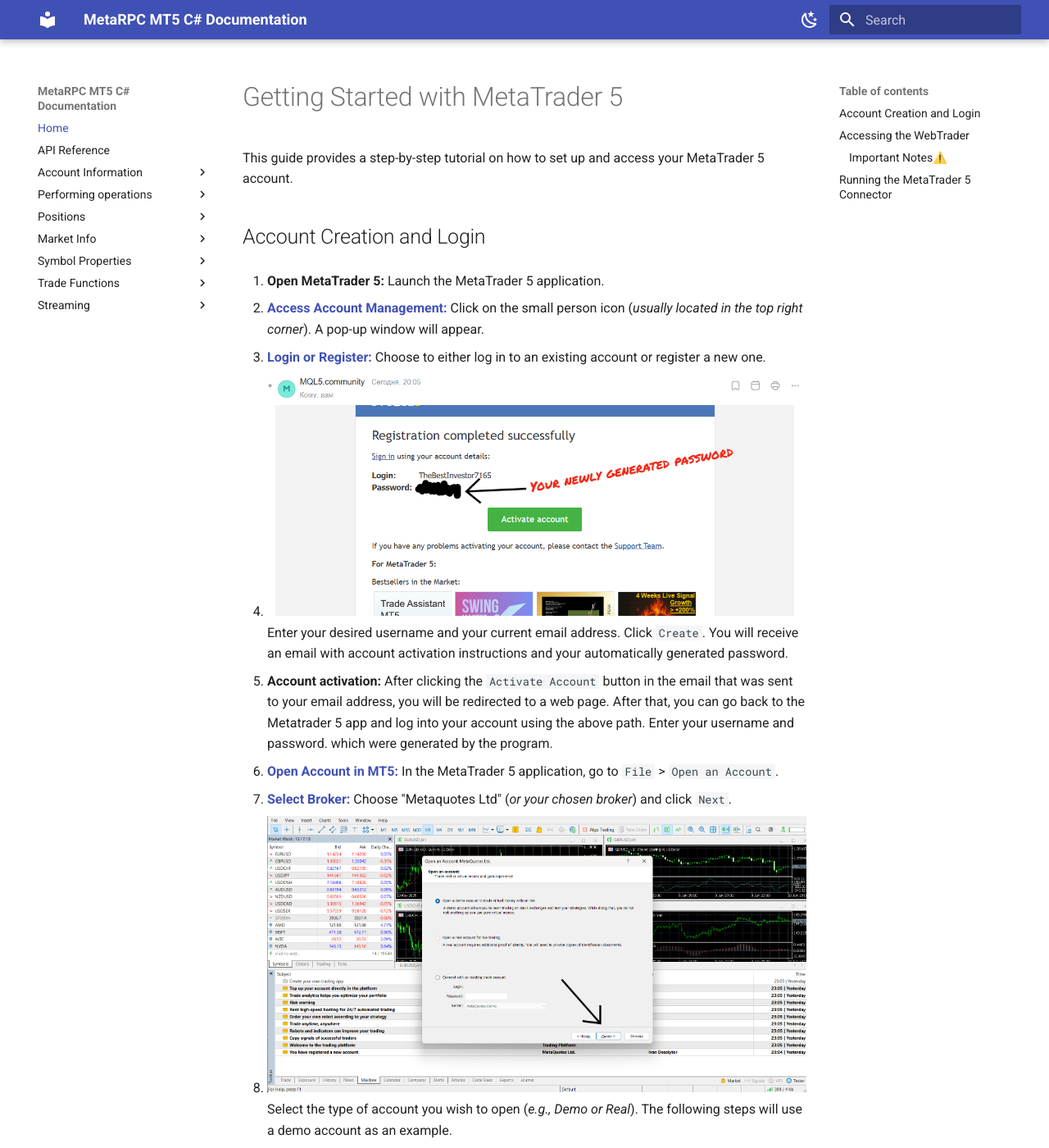
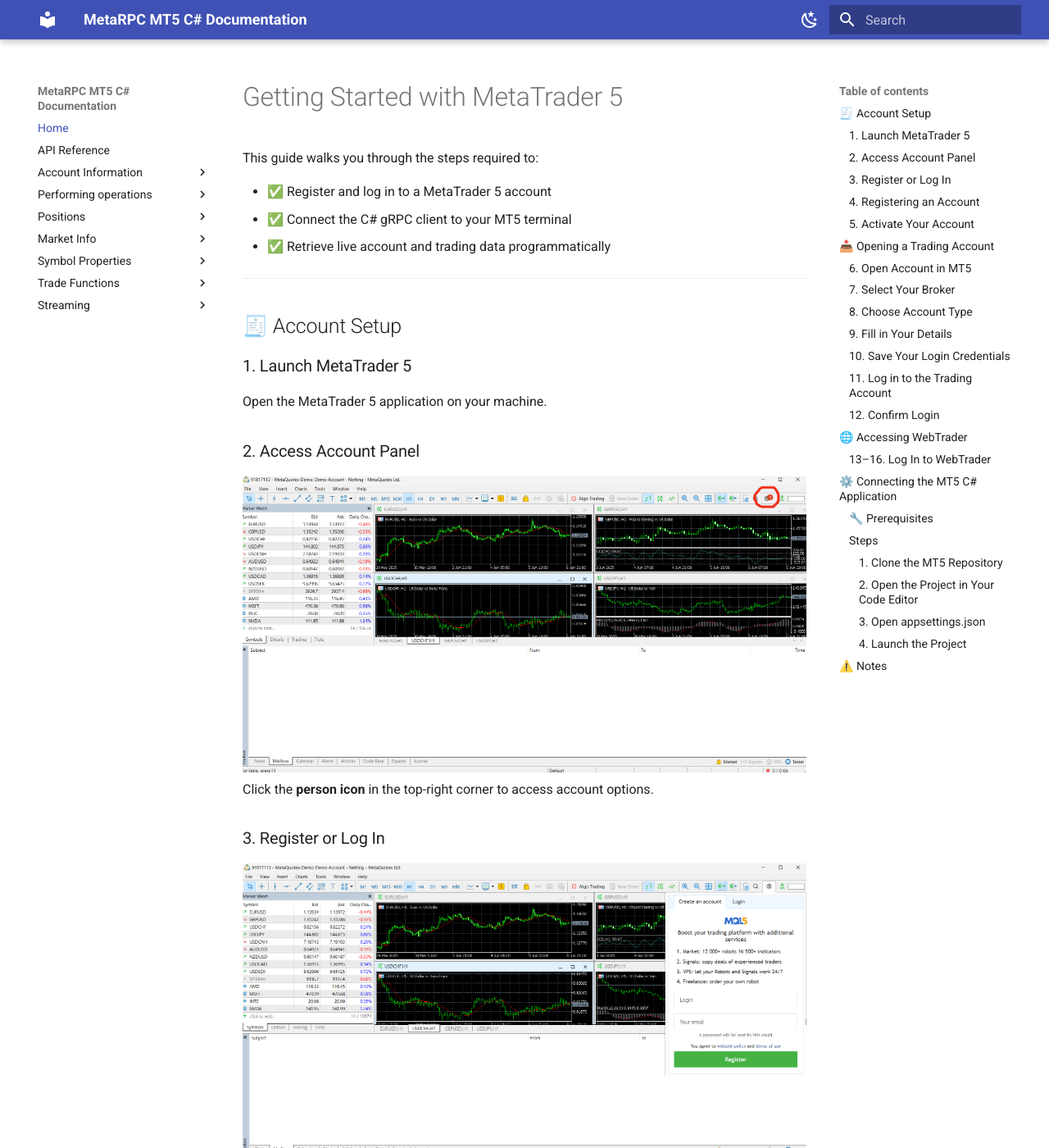
Before and after one commit to MetaRPC/CSharpMT5, an MkDocs documentation site: the page built from docs/index.md, in a window 1280 px wide and 1400 px high. Shown: the whole window at 82% size. Built offline with MkDocs 1.6.1 and Material for MkDocs 9.7.7, drawn with Linux system fonts in a browser that asks for light colours; some of the changed text lies outside the part shown.

Commit message:
Update index.md

````diff
--- a/docs/index.md
+++ b/docs/index.md
@@ -1,76 +1,147 @@
 # Getting Started with MetaTrader 5
 
-This guide provides a step-by-step tutorial on how to set up and access your MetaTrader 5 account.
+This guide walks you through the steps required to:
 
-## Account Creation and Login
+* ✅ Register and log in to a MetaTrader 5 account
+* ✅ Connect the C# gRPC client to your MT5 terminal
+* ✅ Retrieve live account and trading data programmatically
 
-1. **Open MetaTrader 5:** Launch the MetaTrader 5 application.
+---
 
-2. [**Access Account Management:**](ImagesForGuidance/1..png) Click on the small person icon (_usually located in the top right corner_).  A pop-up window will appear.
+## 🧾 Account Setup
 
-3. [**Login or Register:**](ImagesForGuidance/2..png) Choose to either log in to an existing account or register a new one.
+### 1. Launch MetaTrader 5
 
-4. ![**Registration (if applicable):**](ImagesForGuidance/3..png) Enter your desired username and your current email address. Click `Create`. You will receive an email with account activation instructions and your automatically generated password.
+Open the MetaTrader 5 application on your machine.
 
-5. **Account activation:** After clicking the `Activate Account` button in the email that was sent to your email address, you will be redirected to a web page. After that, you can go back to the Metatrader 5 app and log into your account using the above path. Enter your username and password. which were generated by the program.
+### 2. Access Account Panel
 
-6. [**Open Account in MT5:**](ImagesForGuidance/5..png) In the MetaTrader 5 application, go to `File` > `Open an Account`.
+[![](ImagesForGuidance/1..png)](ImagesForGuidance/1..png)
+Click the **person icon** in the top-right corner to access account options.
 
-7. [**Select Broker:**](ImagesForGuidance/6..png) Choose "Metaquotes Ltd" (_or your chosen broker_) and click `Next`.
+### 3. Register or Log In
 
-8. ![**Account Type:**](ImagesForGuidance/7..png) Select the type of account you wish to open (_e.g., Demo or Real_).  The following steps will use a demo account as an example.
+[![](ImagesForGuidance/2..png)](ImagesForGuidance/2..png)
+Choose to log into an existing account or register a new one.
 
-9. **Personal Information:** Fill in the required personal information fields. Check the `I agree...` box and click `Next`.
+### 4. Registering an Account
 
-10. [**Account Details:**](ImagesForGuidance/8..png) The system will generate your trading account number, password, and investor password.  **Crucially, save this information securely.**
+[![](ImagesForGuidance/3..png)](ImagesForGuidance/3..png)
+Enter your email and desired username, then click **Create**.
 
-11. ![**Login to Trading Account:**](ImagesForGuidance/9..png) Go to `File` > `Log in to Trading Account`.
+* You will receive an email with your **login credentials** and a button to activate the account.
 
-12. [**Verify and Save:**](ImagesForGuidance/10..png) Enter the login details provided in "Step 10".
- Check the `Save password` box (if desired) and click `OK`.
+### 5. Activate Your Account
 
-## Accessing the WebTrader
+Click the **Activate Account** button from the email. Once confirmed, return to MetaTrader 5 and log in with the provided credentials.
 
-13. [**Access WebTrader:**](ImagesForGuidance/11..png) Go to Enter the login details provided in Enter the login details provided in "Step 10".
+---
 
-14. [**Login to WebTrader:**](ImagesForGuidance/12..png)  Log in using the trading account login and investor password obtained .
+## 📥 Opening a Trading Account
 
-15. ![**Connect to Account:**](ImagesForGuidance/13..png) Click `Connect to Account` and enter your login details **(trading account login and investor password)**.
+### 6. Open Account in MT5
 
-16. [**Access Your Account:**](ImagesForGuidance/14..png) You can now access and use your trading account through the MetaTrader 5 WebTrader!🚀
+[![](ImagesForGuidance/5..png)](ImagesForGuidance/5..png)
+Go to `File` → `Open an Account`
 
+### 7. Select Your Broker
 
+[![](ImagesForGuidance/6..png)](ImagesForGuidance/6..png)
+Choose `MetaQuotes Ltd` or your preferred broker.
 
-### Important Notes⚠️
+### 8. Choose Account Type
 
- * Keep your account details secure.  Do not share your passwords with anyone.
- * If you encounter any problems, refer to the MetaTrader 5 help documentation or contact your broker's support team.
+[![](ImagesForGuidance/7..png)](ImagesForGuidance/7..png)
+Select a demo or real account type. Click **Next**.
 
-## Running the MetaTrader 5 Connector
+### 9. Fill in Your Details
 
-This guide explains how to run the provided C# application to connect to your MetaTrader 5 account and retrieve account information.
+Enter personal info, accept terms, and click **Next**.
 
-**Prerequisites:**
+### 10. Save Your Login Credentials
 
- * You must have already created a MetaTrader 5 account and obtained your account number and investor password (_as described in the previous section_).
- * A C# code editor (_e.g., Visual Studio, Visual Studio Code_) installed and configured.
- * The MetaTrader 5 connector repository cloned to your local machine.
+[![](ImagesForGuidance/8..png)](ImagesForGuidance/8..png)
+Your login, password, and investor password will be shown. **Save them securely.**
 
+### 11. Log in to the Trading Account
 
-**Steps:**
+[![](ImagesForGuidance/9..png)](ImagesForGuidance/9..png)
+Go to `File` → `Log in to Trading Account` and enter your saved credentials.
 
-1. **Clone the Repository:** Download the MetaTrader 5 connector repository to your computer.
+### 12. Confirm Login
 
-2. [**Open in Code Editor:**](ImagesForGuidance/15..png) Open the repository in your chosen C# code editor.
+[![](ImagesForGuidance/10..png)](ImagesForGuidance/10..png)
+Check `Save Password` if you want to auto-login next time.
 
-3. **Locate `Program.cs`:**  Navigate to the `Program.cs` file within the project's solution explorer.
+---
 
-4. ![**Find Account Credentials:**](ImagesForGuidance/16..png) Go to approximately line 90 in `Program.cs`. You will find a line similar to this:
+## 🌐 Accessing WebTrader
 
-   ```csharp
-   MT5 account = new MT5 account(91817113, "@g3qCpMt");
-   ```
+### 13–16. Log In to WebTrader
 
-5. **We are on the right track**Enter the login of the trading account in the opening brackets, and then the investor's login in double quotes, as shown in the example.
+Follow these steps to access your account online:
 
-6. [**Project Launch**](ImagesForGuidance/17..png) After that, launch the project, and your balance and current quotes will be displayed in the terminal.✨
+* [Web login](ImagesForGuidance/11..png)
+* [Enter credentials](ImagesForGuidance/12..png)
+* [Click `Connect to Account`](ImagesForGuidance/13..png)
+* [Access WebTrader Dashboard](ImagesForGuidance/14..png)
+
+---
+
+## ⚙️ Connecting the MT5 C# Application
+
+This section explains how to run the MT5 C# gRPC client.
+
+### 🔧 Prerequisites
+
+* A valid MetaTrader 5 account (from steps above)
+* Visual Studio or any C# IDE installed
+* The MetaRPC MT5 repository cloned locally
+
+### Steps
+
+#### 1. Clone the MT5 Repository
+
+Download the [CSharpMT5](https://github.com/MetaRPC/CSharpMT5) project to your machine.
+
+#### 2. Open the Project in Your Code Editor
+
+[![](ImagesForGuidance/15..png)](ImagesForGuidance/15..png)
+Open the repo in Visual Studio or VS Code.
+
+#### 3. Open `appsettings.json`
+
+Update your account credentials:
+
+```json
+{
+  "MT5": {
+    "AccountId": 91817113,
+    "Password": "@g3qCpMt",
+    "Host": "127.0.0.1",
+    "Port": 8222,
+    "DefaultSymbol": "EURUSD",
+    "DefaultVolume": 0.1
+  }
+}
+```
+
+#### 4. Launch the Project
+
+[![](ImagesForGuidance/17..png)](ImagesForGuidance/17..png)
+Run the app. You should see your account balance and current quotes printed in the console.
+
+---
+
+## ⚠️ Notes
+
+* Keep your account credentials safe.
+* If you experience connectivity issues, verify that:
+
+  * ✅ The MT5 terminal is running
+  * ✅ gRPC plugin is enabled and listening on the correct port
+* For advanced usage, refer to the documentation on available service methods.
+
+---
+
+✅ You're all set — enjoy programmatic access to MT5 via gRPC!
````
